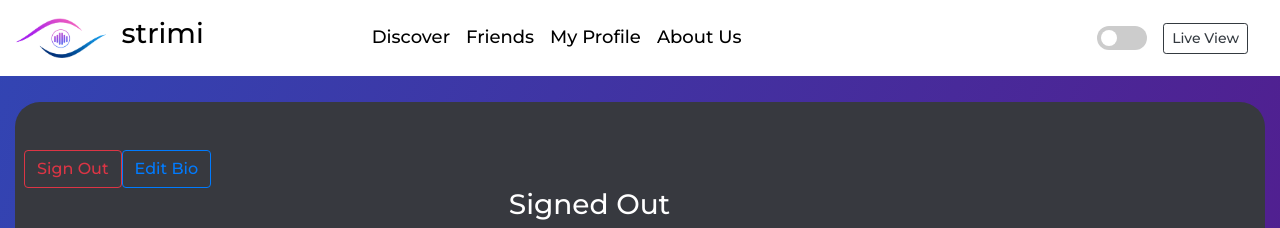
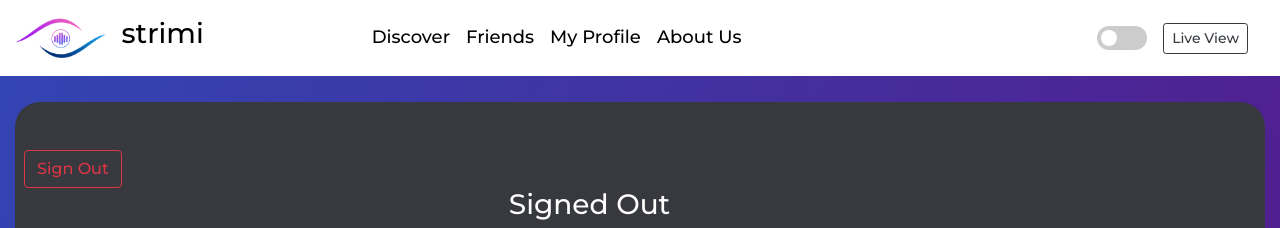
Before and after one commit to jonathan343/strimi, a plain HTML site: page myProfile.html in a window 1280 px wide. Shown: the top 228 px of the page. Drawn offline with nearby package versions, Linux system fonts and the light colour scheme; no server answers.

Commit message:
slight change
removed button that did nothing

```diff
--- a/myProfile.html
+++ b/myProfile.html
@@ -72,16 +72,13 @@
         <div class="container-fluid pt-5 pl-4 mt-4" id="profile-container" style="padding-left: 10%; padding-right: 10%;">
             <div class="row">
                 <button type="button" id="sign-out-btn" class="btn btn-outline-danger" onclick="signOut()">Sign Out</button>
-                <button type="button" data-toggle="modal" data-target="#modal-edit" class="btn btn-outline-primary ">Edit Bio</button>
             </div>
                 <div class="col-md-4" style="margin: 0 auto;">
                     <h3 id="profile-welcome" style="text-align: center;">
                         Signed Out
                     </h3>
                     <img src="" class="gradient" id="profile-img" style="display:block;margin-left: auto; margin-right: auto;">
-                    <h5 id="bio" style="text-align: center;">
-
-                    </h5>
+                    <h5 id="bio" style="text-align: center;"></h5>
                 </div>
                 <div class="col-md-8">
                     <div class="row">
```
